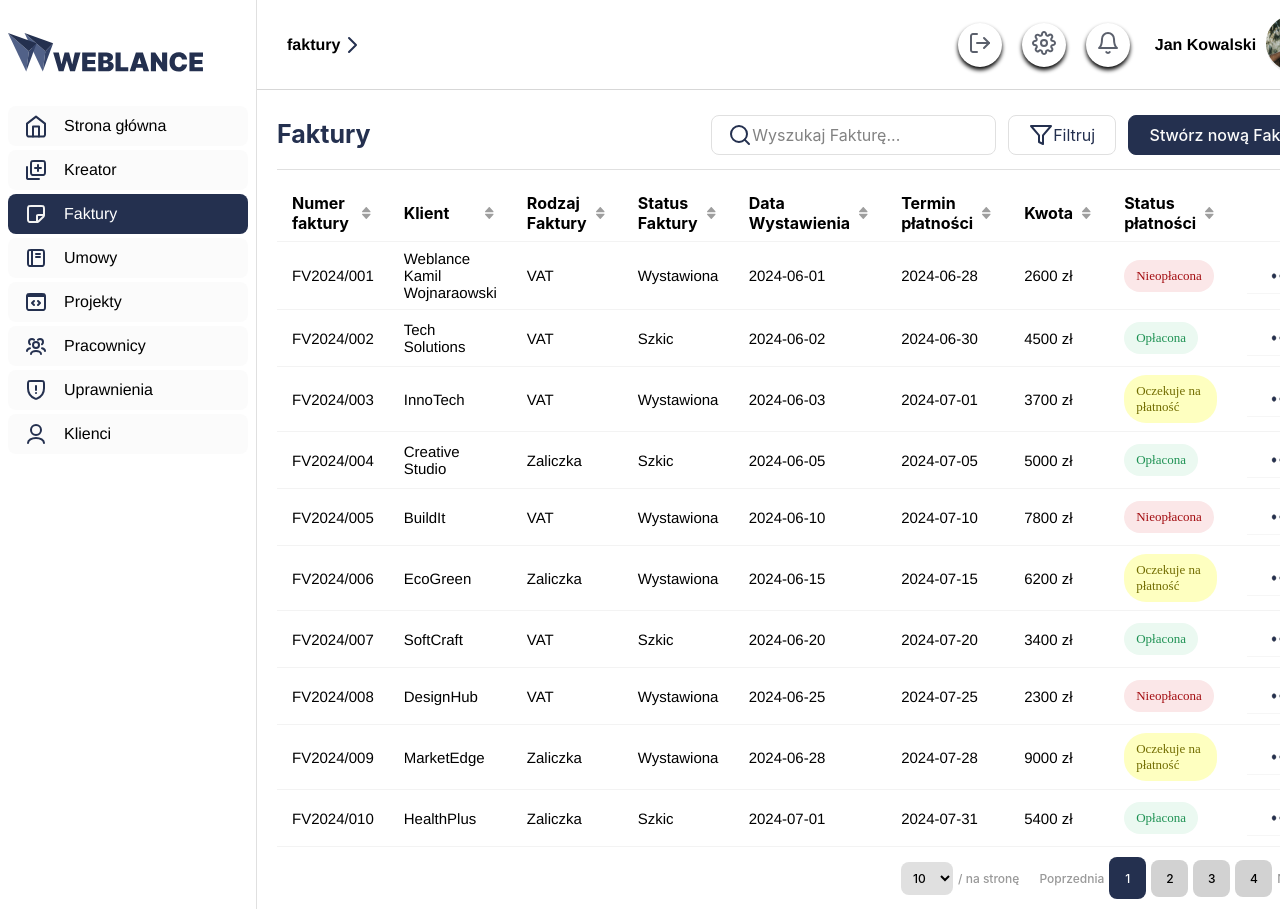
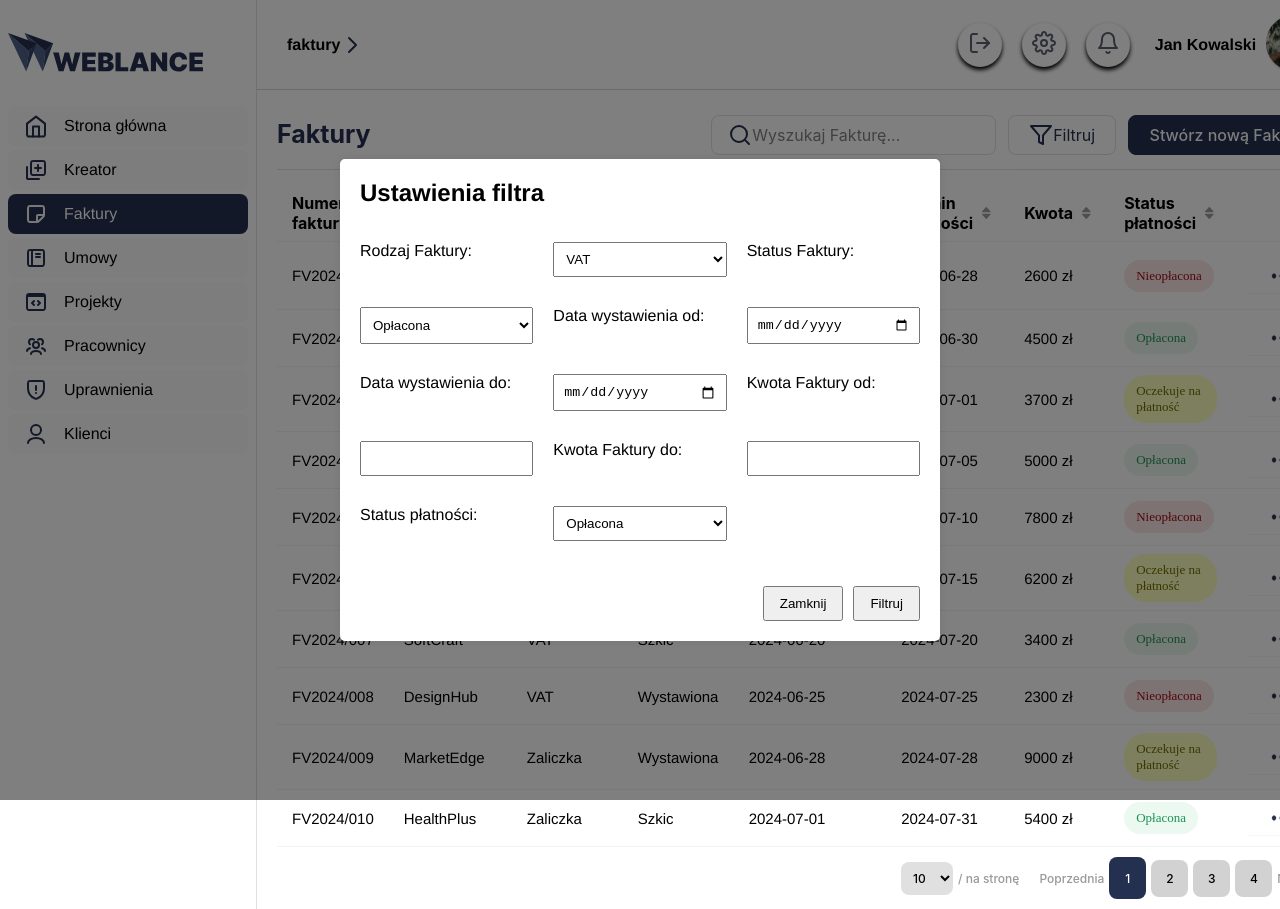
Before and after one commit to MateuszRumin/CRM_system_04-08_24, a React (Vite) app in the folder client/: page /faktury in a window 1280 px wide. Both pictures are taken after a click on the button "Filtruj". Shown: the top 909 px of the page. Built offline with nearby package versions, Linux system fonts and the light colour scheme.

Commit message:
Wstępne stworzenie modala

```diff
--- /dev/null
+++ b/client/src/components/Invoice/FilterSettingsModal.module.css
@@ -0,0 +1,55 @@
+/* FilterSettingsModal.module.css */
+
+.overlay {
+    position: fixed;
+    top: 0;
+    left: 0;
+    width: 100%;
+    height: 100%;
+    background-color: rgba(0, 0, 0, 0.5);
+    display: flex;
+    justify-content: center;
+    align-items: center;
+    z-index: 1000; /* Dodano z-index, aby upewnić się, że overlay jest na wierzchu */
+  }
+
+  .modal {
+    background-color: white;
+    padding: 20px;
+    border-radius: 5px;
+    box-shadow: 0px 0px 10px rgba(0, 0, 0, 0.1);
+    width: 600px;
+    display: grid;
+    grid-template-columns: repeat(3, 1fr);
+    gap: 20px;
+}
+
+.modal h2 {
+    grid-column: span 3;
+    margin-bottom: 15px;
+}
+
+.modal label {
+    display: block;
+    margin-bottom: 5px;
+}
+
+.modal select,
+.modal input[type='date'],
+.modal input[type='number'] {
+    width: 100%;
+    padding: 8px;
+    margin-bottom: 10px;
+}
+
+.modal .buttons {
+    grid-column: span 3;
+    margin-top: 15px;
+    text-align: right;
+}
+
+.modal button {
+    margin-left: 10px;
+    padding: 8px 15px;
+    cursor: pointer;
+}
--- /dev/null
+++ b/client/src/components/Invoice/FilterSettingsModal.tsx
@@ -0,0 +1,62 @@
+// FilterSettingsModal.tsx
+
+import React from 'react';
+import styles from './FilterSettingsModal.module.css';
+
+interface FilterSettingsProps {
+  onClose: () => void;
+}
+
+const FilterSettingsModal: React.FC<FilterSettingsProps> = ({ onClose }) => {
+  return (
+    <div className={styles.overlay}>
+      <div className={styles.modal}>
+        <h2>Ustawienia filtra</h2>
+        {/* Rodzaj Faktury dropdown */}
+        <label>Rodzaj Faktury:</label>
+        <select>
+          <option>VAT</option>
+          <option>Zaliczka</option>
+          <option>Końcowa</option>
+        </select>
+
+        {/* Status Faktury dropdown */}
+        <label>Status Faktury:</label>
+        <select>
+          <option>Opłacona</option>
+          <option>Oczekuje na płatność</option>
+          <option>Nieopłacona</option>
+        </select>
+
+        {/* Data wystawienia od - do */}
+        <label>Data wystawienia od:</label>
+        <input type="date" />
+
+        <label>Data wystawienia do:</label>
+        <input type="date" />
+
+        {/* Kwota Faktury od - do */}
+        <label>Kwota Faktury od:</label>
+        <input type="number" />
+
+        <label>Kwota Faktury do:</label>
+        <input type="number" />
+
+        {/* Status płatności dropdown */}
+        <label>Status płatności:</label>
+        <select>
+          <option>Opłacona</option>
+          <option>Oczekuje na płatność</option>
+          <option>Nieopłacona</option>
+        </select>
+
+        <div className={styles.buttons}>
+          <button onClick={onClose}>Zamknij</button>
+          <button>Filtruj</button>
+        </div>
+      </div>
+    </div>
+  );
+};
+
+export default FilterSettingsModal;
--- a/client/src/views/Faktury/Faktury.tsx
+++ b/client/src/views/Faktury/Faktury.tsx
@@ -3,8 +3,10 @@ import styles from './Faktury.module.css';
 import invoices from '../../data/invoices';
 import ThreeDotIcon from '../../../public/icons/3dot.svg';
 import SortIcon from '../../../public/icons/bxs_sort-alt.svg';
+import FilterSettingsModal from '../../components/Invoice/FilterSettingsModal';
 
 export const Faktury = () => {
+
   const [isSearchActive, setIsSearchActive] = useState(false);
   const [searchText, setSearchText] = useState('');
   const [filteredInvoices, setFilteredInvoices] = useState(invoices);
@@ -22,6 +24,16 @@ export const Faktury = () => {
   const [sortTypeForInvoiceStatus, setSortTypeForInvoiceStatus] = useState<'asc' | 'desc' | null>(null); // Dodane
 
   const itemsPerPageOptions = [10, 20, 30, 50];
+
+  const [isModalOpen, setIsModalOpen] = useState(false);
+
+  const openModal = () => {
+    setIsModalOpen(true);
+  };
+
+  const closeModal = () => {
+    setIsModalOpen(false);
+  };
 
   useEffect(() => {
     const results = invoices.filter(invoice =>
@@ -224,10 +236,10 @@ export const Faktury = () => {
               </div>
             )}
           </div>
-          <button className={styles.filter_box}>
-            <img src="/icons/filter.svg" alt="Filter" className={styles.icon} />
-            <div className={styles.filter_text}>Filtruj</div>
-          </button>
+          <button className={styles.filter_box} onClick={openModal}>
+          <img src="/icons/filter.svg" alt="Filter" className={styles.icon} />
+          <div className={styles.filter_text}>Filtruj</div>
+        </button>
           <button className={styles.create_button}>
             <div className={styles.create_text}>Stwórz nową Fakturę</div>
           </button>
@@ -353,6 +365,7 @@ export const Faktury = () => {
           </div>
         )}
       </div>
+      {isModalOpen && <FilterSettingsModal onClose={closeModal} />}
     </div>
   );
 };
```
Also changed, not shown: client/src/views/Faktury/Faktury.module.css (line endings or trailing spaces).
